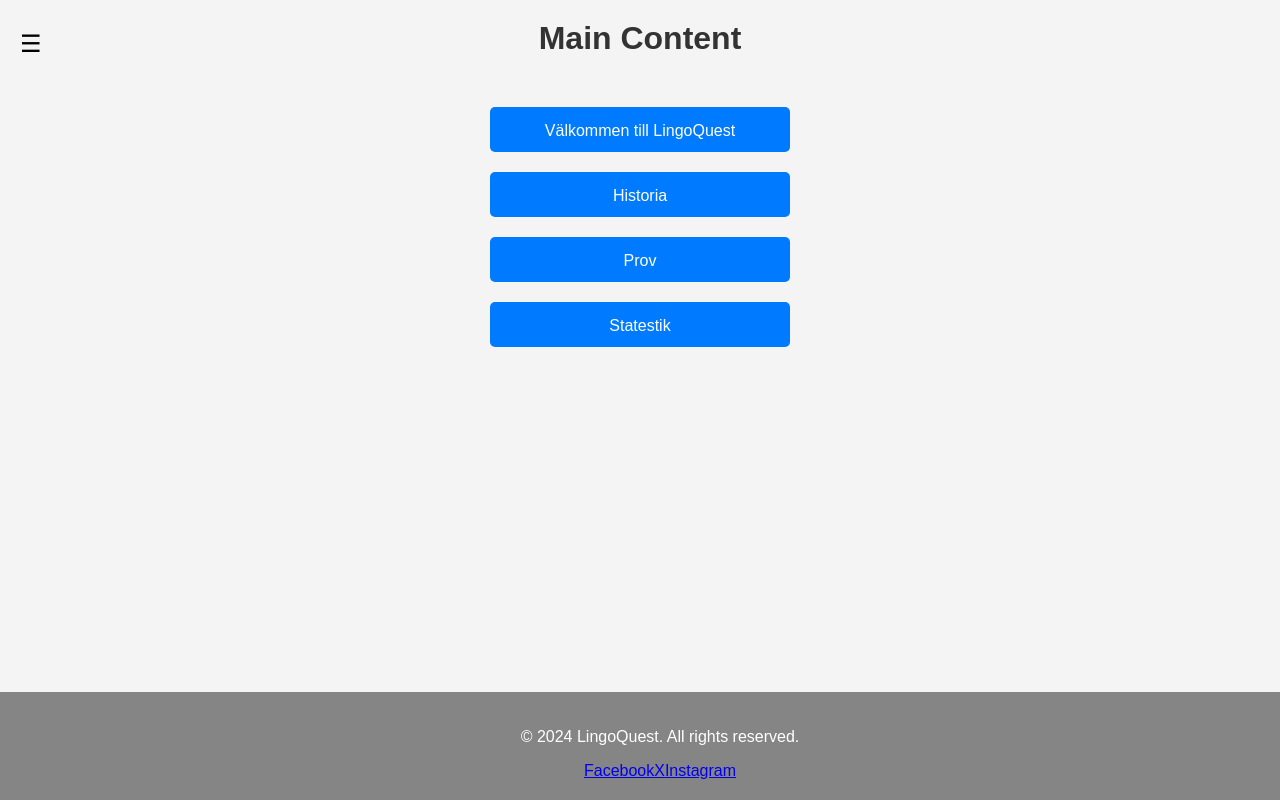
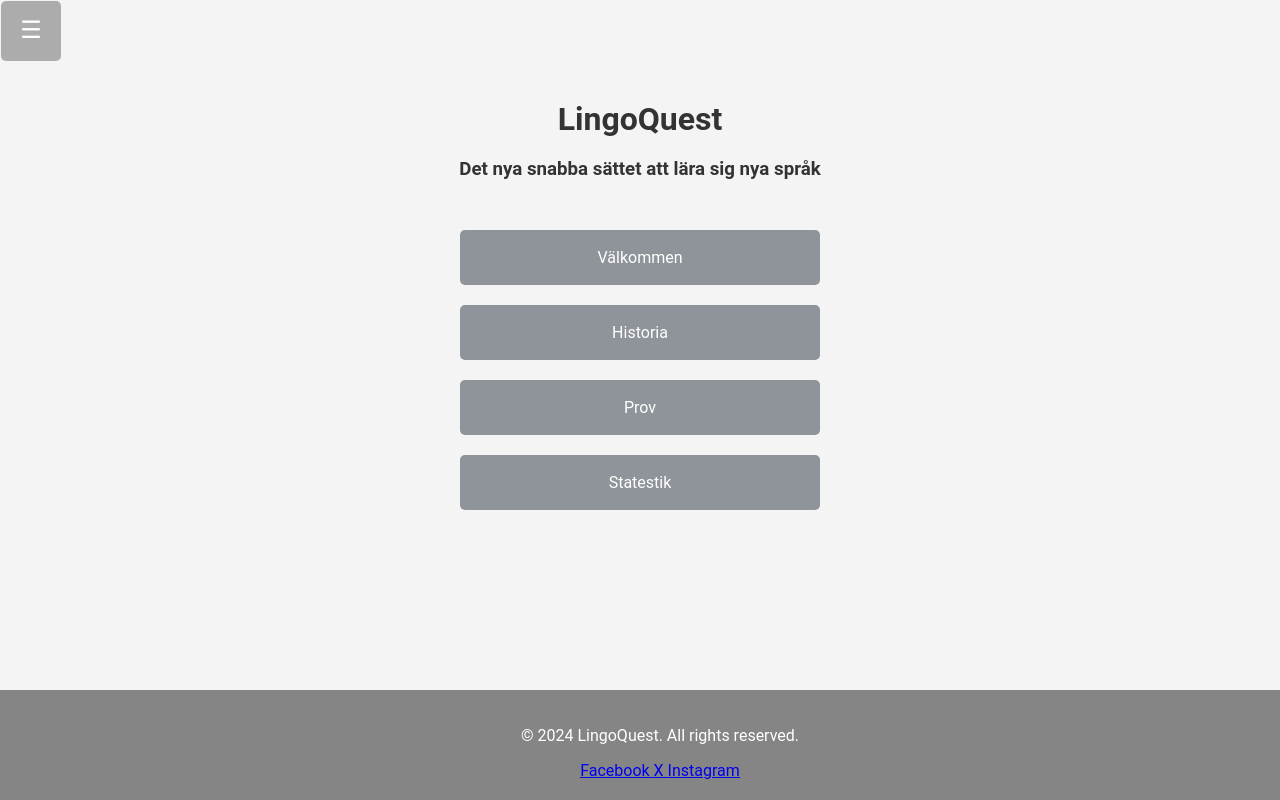
Before and after one commit to KekoH1/LingoQuest, a React (Create React App) app in the folder lingoquest-web/: page / in a window 1280 px wide. Built offline with nearby package versions, Linux system fonts and the light colour scheme.

Commit message:
fixat länkar knapparna och hamburgar/navbar, har gjort bättre struktur på mappar och filer redo för merge till development

```diff
--- a/lingoquest-web/package.json
+++ b/lingoquest-web/package.json
@@ -8,6 +8,7 @@
     "@testing-library/user-event": "^13.5.0",
     "react": "^18.3.1",
     "react-dom": "^18.3.1",
+    "react-router-dom": "^6.26.2",
     "react-scripts": "5.0.1",
     "web-vitals": "^2.1.4"
   },
--- a/lingoquest-web/src/App.js
+++ b/lingoquest-web/src/App.js
@@ -1,14 +1,21 @@
 import './App.css';
 import Home from './pages/home';
-import './assets/style.css';
-
+import './assets/home.css';
+import { BrowserRouter as Router, Route, Routes, Link} from 'react-router-dom';
+import Navbar from './components/navbar';
+import './assets/navbar.css';
+import Footer from './components/footer';
 
 function App() {
   return (
-    <>
-        <Home />
+    <Router>
+      <Routes>
+        <Route path="/" element={<Home/>} />
+        <Route path="/navbar" element={<Navbar/>} />
+        {/* <Route path="/footer" element={<Footer/>} /> */}
+      </Routes>
+    </Router>
 
-    </>
   );
 }
 
--- /dev/null
+++ b/lingoquest-web/src/assets/footer.css
@@ -0,0 +1,9 @@
+footer  {
+    text-align: center;
+    padding: 20px;
+    background-color: #858585;
+    color: white;
+    position: fixed;
+    bottom: 0;
+    width: 100%;
+}
--- /dev/null
+++ b/lingoquest-web/src/assets/home.css
@@ -0,0 +1,85 @@
+body {
+    font-family: 'Roboto', sans-serif;
+    margin-top: 100px;
+    padding: center;
+    background-color: #f4f4f4;
+    color: #333;
+}
+
+
+h1 {
+    font-size: 2.5em;
+    margin: 0;
+}
+
+h2 {
+    font-size: 2em;
+    margin: 0;
+    display: flex;
+    justify-content: center;
+}
+
+h3 {
+    font-size: 1,2em;
+    margin: 20px;
+    justify-content: center;
+    display: flex;
+
+}
+
+
+.container {
+    max-width: 1200px;
+    margin: 0 auto;
+    padding: 20px;
+}
+
+.menubuttons {
+    display: flex;
+    flex-direction: column;
+    justify-content: center;
+    align-items: center;
+    gap: 20px;
+    margin-top: 50px;
+}
+
+.menubuttons a {
+    text-decoration: none;
+    background-color: #8e9499;
+    color: white;
+    padding: 15px 30px;
+    font-size: 16px;
+    border-radius: 5px;
+    width: 300px;
+    height: 25px;
+    display: flex;
+    justify-content: center;
+    align-items: center;
+    transition: background-color 0.3s ease;
+    cursor: pointer;
+}
+
+.menubuttons a:hover {
+    background-color: #8f9faf;
+}
+
+@media (max-width: 768px) {
+    .container {
+        padding: 10px;
+    }
+
+    .menubuttons {
+        flex-direction: column;
+        gap: 10px;
+    }
+
+    .menubuttons a {
+        width: 100%;
+        max-width: 300px;
+    }
+}
+ul {
+    list-style-type: none;
+    padding: 0;
+    margin: 0;
+}
--- /dev/null
+++ b/lingoquest-web/src/assets/navbar.css
@@ -0,0 +1,101 @@
+.navbar {
+    width: 60px;
+    height: 50px;
+    position: fixed;
+    left: 1px;
+    top: 1px;
+    background-color: #acacac;
+    transition: width 0.3s ease, height 0.3s ease;
+    overflow: hidden;
+    z-index: 10;
+    display: flex;
+    flex-direction: column;
+    align-items: center;
+    padding-top: 10px;
+    border-radius: 5px;
+}
+
+.navbar.open {
+    width: 250px;
+    height: 100vh;
+    border-radius: 0;
+}
+
+.hamburger {
+    padding: 5px;
+    cursor: pointer;
+    background-color: transparent;
+    border: none;
+    color: #fff;
+    font-size: 24px;
+    outline: none;
+    margin-bottom: 10px;
+    transition: transform 0.3s ease;
+}
+
+.hamburger:hover {
+    transform: rotate(90deg);
+}
+
+
+.nav-links {
+    display: flex;
+    flex-direction: column;
+    list-style: none;
+    padding: 0;
+    margin: 0;
+    width: 100%;
+    align-items: center;
+}
+
+.nav-links a {
+    padding: 15px 20px;
+    text-decoration: none;
+    color: #fff;
+    display: block;
+    transition: all 0.3s ease;
+    font-size: 18px;
+    width: 100%;
+    text-align: center;
+    opacity: 0;
+    transform: translateX(-20px);
+}
+
+.navbar.open .nav-links a {
+    opacity: 1;
+    transform: translateX(0);
+    transition: opacity 0.3s ease, transform 0.3s ease;
+}
+
+.nav-links a:hover {
+    background-color: #555;
+    color: #fff;
+}
+
+@media (max-width: 768px) {
+    .navbar {
+        width: 40px;
+        height: 40px;
+        left: 5px;
+        top: 5px;
+    }
+
+    .navbar.open {
+        width: 200px;
+        height: 100vh;
+    }
+
+    .nav-links a {
+        font-size: 16px;
+    }
+}
+
+
+/* Om man vill ha en navbar som är synlig endast på mindre skärmar */
+
+/*
+@media (min-width: 769px) {
+    .navbar {
+        display: none;
+    }
+} */
--- a/lingoquest-web/src/assets/style.css
+++ /dev/null
@@ -1,164 +0,0 @@
-/* General Styles */
-body {
-    font-family: 'Arial', sans-serif;
-    margin: 0;
-    padding: 0;
-    background-color: #f4f4f4;
-    color: #333;
-
-}
-
-header {
-    background-color: #f4f4f4;
-    color: rgb(0, 0, 0);
-    padding: 10px 0;
-}
-
-
-h1 {
-    font-size: 2.5em;
-    margin: 0;
-}
-
-h2 {
-    font-size: 2em;
-    margin: 0;
-    display: flex;
-    justify-content: center;
-}
-
-
-.container {
-    max-width: 1200px;
-    margin: 0 auto;
-    padding: 20px;
-}
-
-/* Centered Menu Buttons */
-#menubuttons {
-    display: flex;
-    flex-direction: column;
-    justify-content: center;
-    align-items: center;
-    gap: 20px; /* Equal distance between buttons */
-    margin-top: 50px;
-}
-
-#menubuttons button {
-    background-color: #007BFF;
-    color: white;
-    border: none;
-    padding: 15px 30px;
-    font-size: 16px;
-    cursor: pointer;
-    border-radius: 5px;
-    transition: background-color 0.3s ease;
-    width: 300px;
-    height: 45px;
-
-}
-
-#menubuttons button:hover {
-    background-color: #0056b3;
-}
-
-@media (max-width: 768px) {
-    .container {
-        padding: 10px;
-    }
-
-    #menubuttons {
-        flex-direction: column;
-        gap: 10px;
-    }
-
-    #menubuttons button {
-        width: 100%;
-        max-width: 300px;
-    }
-}
-
-
-/* Navbar */
-.navbar {
-    width: 70px; /* Smal initial bredd */
-    height: 7vh;
-    position: fixed;
-    left: 200;
-    top: 10;
-    background-color: #f4f4f4; /* Mörk bakgrund för tydlighet */
-    transition: width 0.3s ease;
-    overflow: hidden;
-    z-index: 10;
-}
-
-.navbar.open {
-    width: 250px;
-    height: 100%;
-}
-
-/* Hamburger button */
-.hamburger {
-    padding: 20px;
-    cursor: pointer;
-    background-color: #f4f4f4;
-    border: none;
-    color: #000000;
-    font-size: 24px;
-    outline: none;
-}
-
-/* Navbar links */
-.nav-links {
-    display: flex;
-    flex-direction: column;
-    list-style: none;
-    padding-left: 10px;
-    margin-top: 20px;
-}
-
-.nav-links a {
-    padding: 15px 10px;
-    text-decoration: none;
-    color: #000000;
-    display: block;
-    transition: all 0.3s ease;
-    font-size: 18px;
-    opacity: 0;
-    transform: translateX(-20px);
-}
-
-.nav-links a.show {
-    opacity: 1;
-    transform: translateX(0);
-    transition: opacity 0.3s ease, transform 0.3s ease;
-}
-
-.nav-links a:hover {
-    background-color: #9e9e9e;
-}
-
-
-@media (max-width: 768px) {
-    .navbar {
-        width: 50px;
-    }
-
-    .navbar.open {
-        width: 200px;
-    }
-
-    .nav-links a {
-        font-size: 16px;
-    }
-}
-
-footer {
-    text-align: center;
-    padding: 20px;
-    background-color: #858585;
-    color: white;
-    position: fixed;
-    bottom: 0;
-    width: 100%;
-}
--- /dev/null
+++ b/lingoquest-web/src/components/footer.js
@@ -0,0 +1,19 @@
+import React from 'react'
+import '../assets/footer.css';
+
+const footer = () => {
+  return (
+   <footer>
+        <div className="footer">
+            <p>&copy; 2024 LingoQuest. All rights reserved.</p>
+                <div className="social-media">
+                    <a href="https://www.facebook.com" target="_blank" rel="noopener noreferrer">Facebook  </a>
+                    <a href="https://www.x.com" target="_blank" rel="noopener noreferrer">   X   </a>
+                    <a href="https://www.instagram.com" target="_blank" rel="noopener noreferrer">  Instagram</a>
+                </div>
+        </div>
+    </footer>
+  )
+}
+
+export default footer
--- /dev/null
+++ b/lingoquest-web/src/components/navbar.js
@@ -0,0 +1,30 @@
+import React, { useState } from 'react'
+import { Link } from 'react-router-dom'
+import '../assets/navbar.css';
+
+const Navbar = () => {
+  const [isOpen, setIsOpen] = useState(false);
+
+  const toggleMenu = () => {
+    setIsOpen(!isOpen);
+  };
+
+  return (
+    <header>
+    <nav className={`navbar ${isOpen ? 'open' : ''}`}>
+        <button className="hamburger" onClick={toggleMenu}>
+                        &#9776;
+        </button>
+
+        <ul className="nav-links" >
+        <li><Link to="välkommen">Välkommen</Link></li>
+        <li><Link to="historia">Historia</Link></li>
+        <li><Link to="prov">Prov</Link></li>
+        <li><Link to="satestik">Statestik</Link></li>
+        </ul>
+     </nav>
+    </header>
+  )
+}
+
+export default Navbar
--- a/lingoquest-web/src/pages/home.js
+++ b/lingoquest-web/src/pages/home.js
@@ -1,4 +1,8 @@
 import React, { useState } from 'react';
+import Navbar from '../components/navbar';
+import Footer from '../components/footer';
+import '../assets/navbar.css';
+import { Link } from 'react-router-dom';
 
 function Home() {
     const [isOpen, setIsOpen] = useState(false);
@@ -9,44 +13,27 @@ function Home() {
 
     return (
         <div>
-            <header>
-                <nav className={`navbar ${isOpen ? 'open' : ''}`}>
-                    <button className="hamburger" onClick={toggleMenu}>
-                        &#9776;
-                    </button>
+           <Navbar />
+            <main>
+                <h2>LingoQuest</h2>
+                <h3>Det nya snabba sättet att lära sig nya språk</h3>
 
-                    <ul className="nav-links">
-                        <li><a href="#välkommen" className={isOpen ? 'show' : ''}>Välkommen</a></li>
-                        <li><a href="#historia" className={isOpen ? 'show' : ''}>Historia</a></li>
-                        <li><a href="#prov" className={isOpen ? 'show' : ''}>Prov</a></li>
-                        <li><a href="#statestik" className={isOpen ? 'show' : ''}>Statestik</a></li>
+
+                <div>
+                    <ul className="menubuttons" >
+                        <li><Link to="välkommen">Välkommen</Link></li>
+                        <li><Link to="historia">Historia</Link></li>
+                        <li><Link to="prov">Prov</Link></li>
+                        <li><Link to="statestik">Statestik</Link></li>
                     </ul>
-
-                </nav>
-            </header>
-            <main>
-                <h2>Main Content</h2>
-
-                <div className="button-container" id="menubuttons">
-                    <button>  Välkommen till LingoQuest </button>
-                    <button>Historia</button>
-                    <button>Prov</button>
-                    <button>Statestik</button>
                 </div>
-            </main>
 
 
 
-            <footer>
-                <div className="footer-content">
-                    <p>&copy; 2024 LingoQuest. All rights reserved.</p>
-                    <div className="social-media">
-                        <a href="https://www.facebook.com" target="_blank" rel="noopener noreferrer">Facebook</a>
-                        <a href="https://www.x.com" target="_blank" rel="noopener noreferrer">X</a>
-                        <a href="https://www.instagram.com" target="_blank" rel="noopener noreferrer">Instagram</a>
-                    </div>
-                </div>
-            </footer>
+
+
+            </main>
+            <Footer />
         </div>
     );
 }
```
Also changed, not shown: 1 other file (tests, documents, lock files or other folders).
